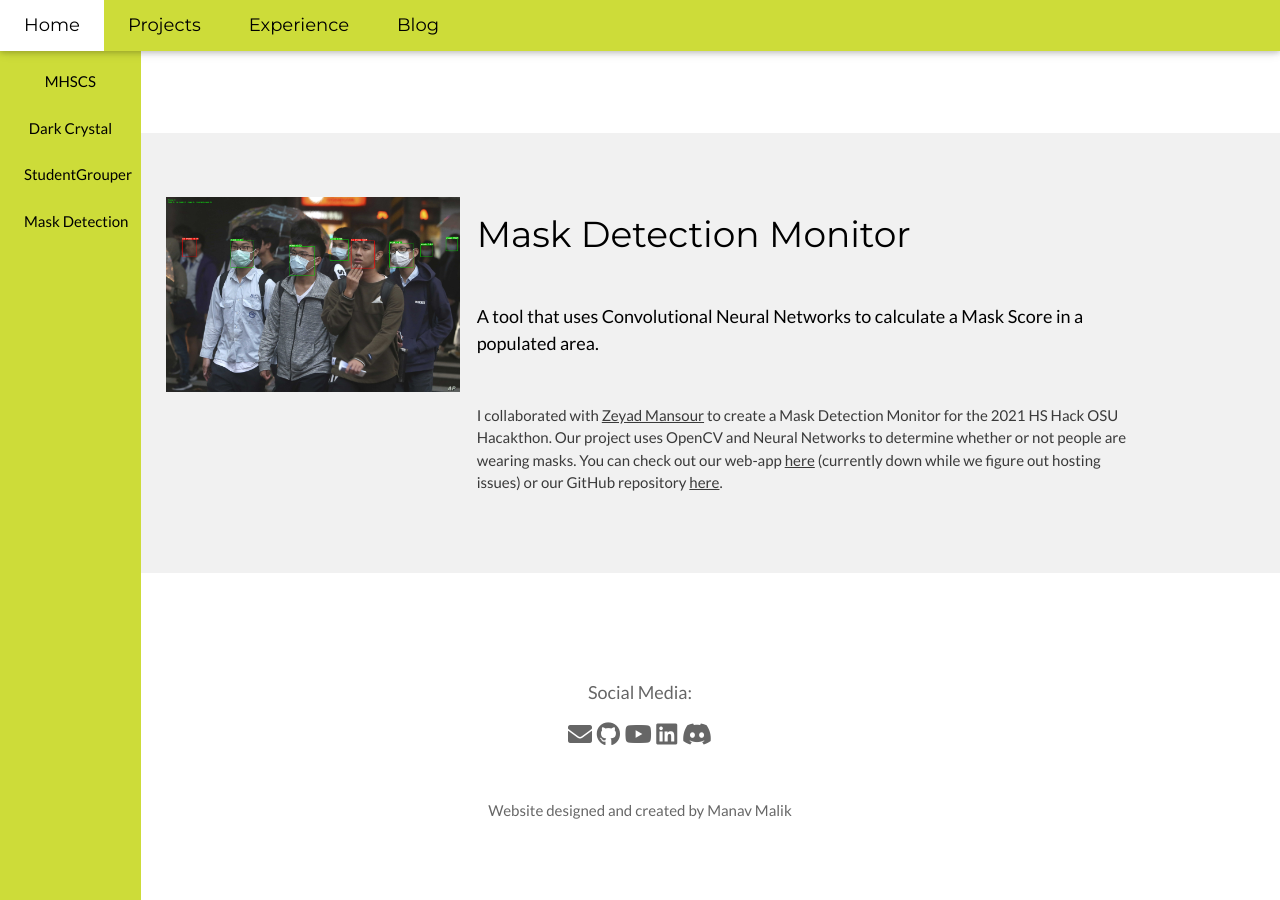
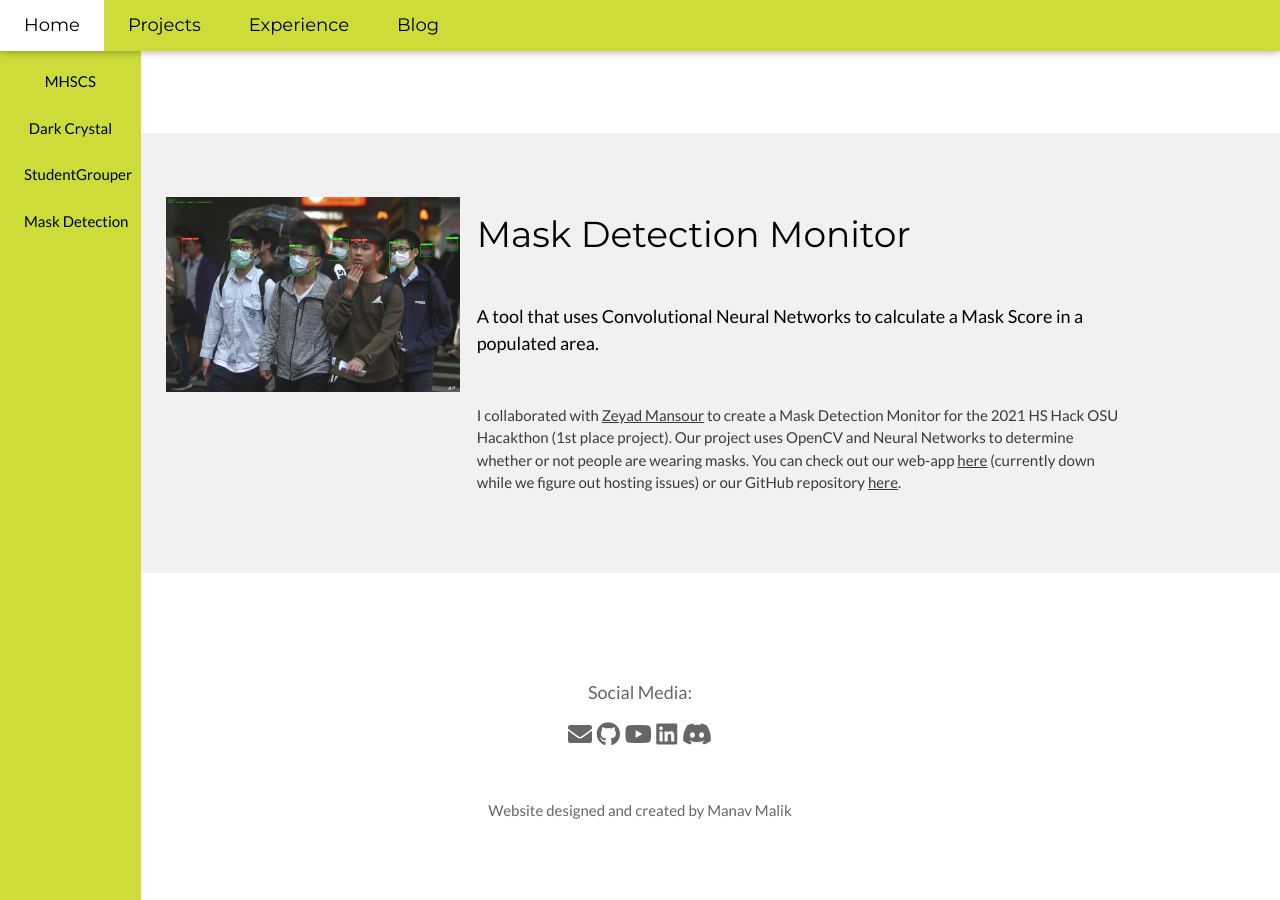
Before and after one commit to 0xmmalik/0xmmalik.github.io, a Jekyll site: the page projects/index.html, which Jekyll copies as it is, in a window 1280 px wide and 900 px high, scrolled down 1691 px. Built offline with Jekyll 4.4.1, drawn with Linux system fonts in a browser that asks for light colours.

Commit message:
added 1st place in there
:):)

```diff
--- a/projects/index.html
+++ b/projects/index.html
@@ -86,7 +86,7 @@
             <h1>Mask Detection Monitor</h1>
             <h5 class="w3-padding-32">A tool that uses Convolutional Neural Networks to calculate a Mask Score in a populated area.</h5>
 
-            <p class="w3-text-dark-grey">I collaborated with <a href="https://www.zeyadmansour.com" target="_blank">Zeyad Mansour</a> to create a Mask Detection Monitor for the 2021 HS Hack OSU Hacakthon. Our project uses OpenCV and Neural Networks to determine whether or not people are wearing masks. You can check out our web-app <a href="https://www.zeyadmansour.com/sdm/" target="_blank">here</a> (currently down while we figure out hosting issues) or our GitHub repository <a href="https://github.com/zeyad-mansour/mask-detection-monitor" target="_blank">here</a>.</p>
+            <p class="w3-text-dark-grey">I collaborated with <a href="https://www.zeyadmansour.com" target="_blank">Zeyad Mansour</a> to create a Mask Detection Monitor for the 2021 HS Hack OSU Hacakthon (1st place project). Our project uses OpenCV and Neural Networks to determine whether or not people are wearing masks. You can check out our web-app <a href="https://www.zeyadmansour.com/sdm/" target="_blank">here</a> (currently down while we figure out hosting issues) or our GitHub repository <a href="https://github.com/zeyad-mansour/mask-detection-monitor" target="_blank">here</a>.</p>
         </div>
     </div>
 </div>
```
